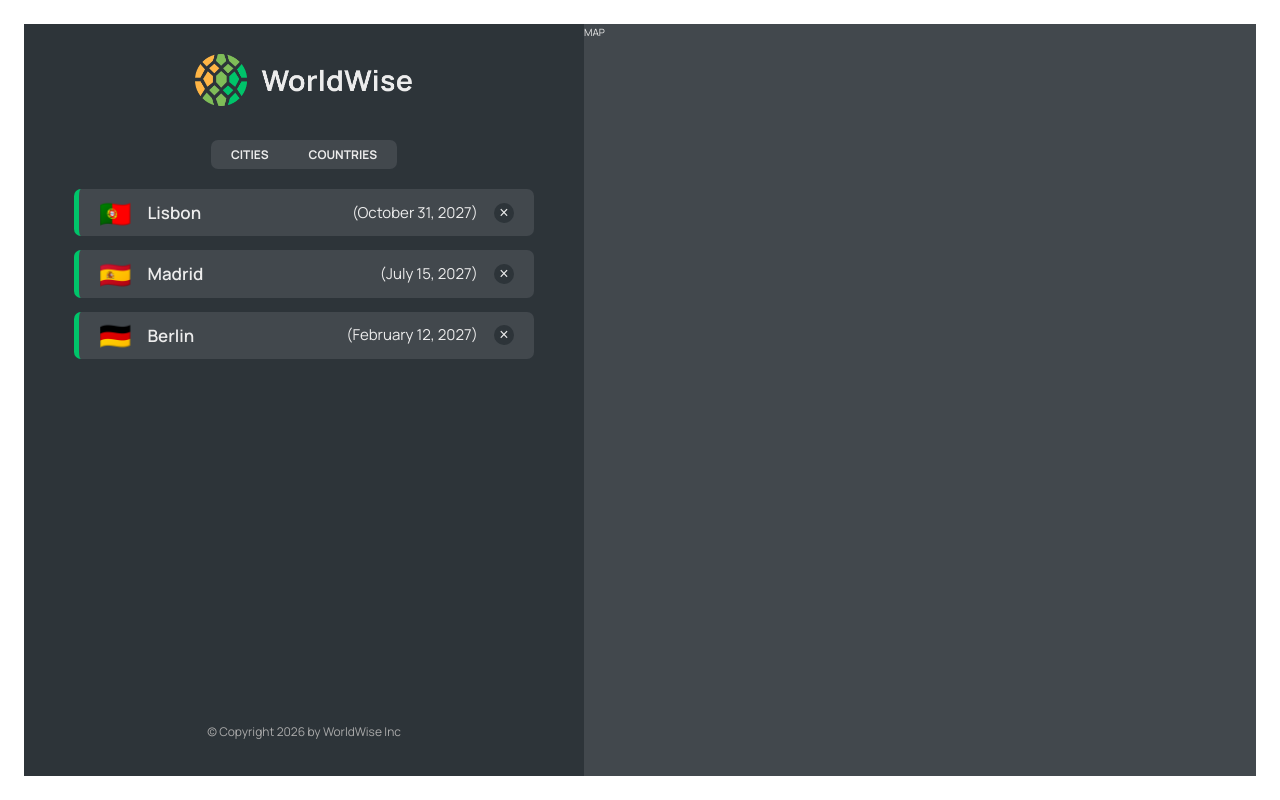
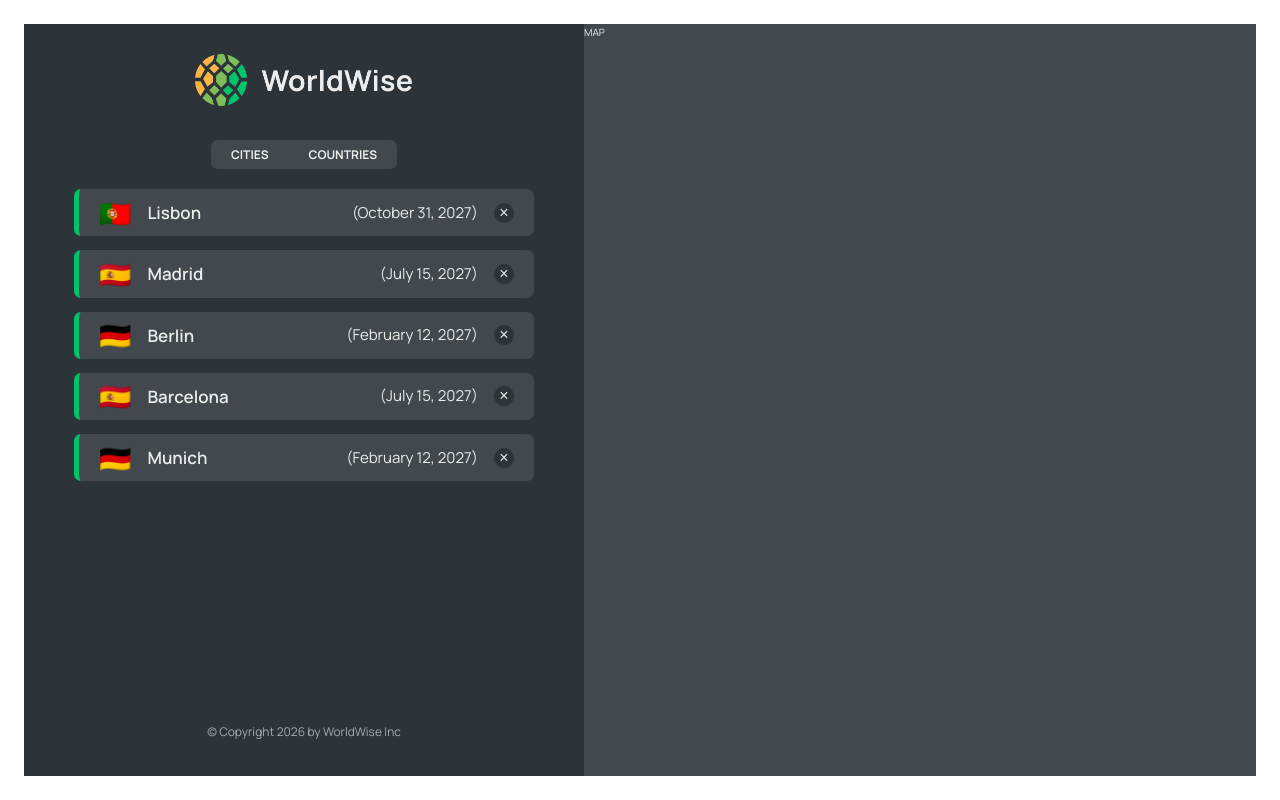
Before and after one commit to danieltroy092/worldwise, a React (Vite) app: page /app in a window 1280 px wide. Built offline with nearby package versions, Linux system fonts and the light colour scheme; data requests are answered from the project's data file.

Commit message:
added countries list

```diff
--- a/data/cities.json
+++ b/data/cities.json
@@ -35,6 +35,30 @@
         "lng": 13.376933665713324
       },
       "id": 98443197
+    },
+    {
+      "cityName": "Barcelona",
+      "country": "Spain",
+      "emoji": "🇪🇸",
+      "date": "2027-07-15T08:22:53.976Z",
+      "notes": "",
+      "position": {
+        "lat": 40.46635901755316,
+        "lng": -3.7133789062500004
+      },
+      "id": 17806708
+    },
+    {
+      "cityName": "Munich",
+      "country": "Germany",
+      "emoji": "🇩🇪",
+      "date": "2027-02-12T09:24:11.863Z",
+      "notes": "Amazing 😃",
+      "position": {
+        "lat": 52.53586782505711,
+        "lng": 13.376933665713324
+      },
+      "id": 98443192
     }
   ]
 }
--- a/src/App.jsx
+++ b/src/App.jsx
@@ -1,3 +1,4 @@
+import { useEffect, useState } from "react";
 import { BrowserRouter, Routes, Route } from "react-router-dom";
 import Homepage from "./pages/Homepage";
 import Product from "./pages/Product";
@@ -6,7 +7,7 @@
 import AppLayout from "./pages/AppLayout";
 import Login from "./pages/Login";
 import CityList from "./components/CityList";
-import { useEffect, useState } from "react";
+import CountryList from "./components/CountryList";
 
 const BASE_URL = "http://localhost:8000";
 
@@ -46,7 +47,10 @@
             path="cities"
             element={<CityList cities={cities} isLoading={isLoading} />}
           />
-          <Route path="countries" element={<p>List of countries</p>} />
+          <Route
+            path="countries"
+            element={<CountryList cities={cities} isLoading={isLoading} />}
+          />
           <Route path="form" element={<p>Form</p>} />
         </Route>
         <Route path="*" element={<PageNotFound />} />
--- /dev/null
+++ b/src/components/CountryList.jsx
@@ -0,0 +1,29 @@
+import CountryItem from "./CountryItem";
+import Spinner from "./Spinner";
+import styles from "./CountryList.module.css";
+import Message from "./Message";
+
+function CountryList({ cities, isLoading }) {
+  if (isLoading) return <Spinner />;
+
+  if (!cities.length)
+    return (
+      <Message message="Add your first city by clicking on a city on the map" />
+    );
+
+  const countries = cities.reduce((arr, city) => {
+    if (!arr.map((el) => el.country).includes(city.country))
+      return [...arr, { country: city.country, emoji: city.emoji }];
+    else return arr;
+  }, []);
+
+  return (
+    <ul className={styles.countryList}>
+      {countries.map((country) => (
+        <CountryItem country={country} />
+      ))}
+    </ul>
+  );
+}
+
+export default CountryList;
```
